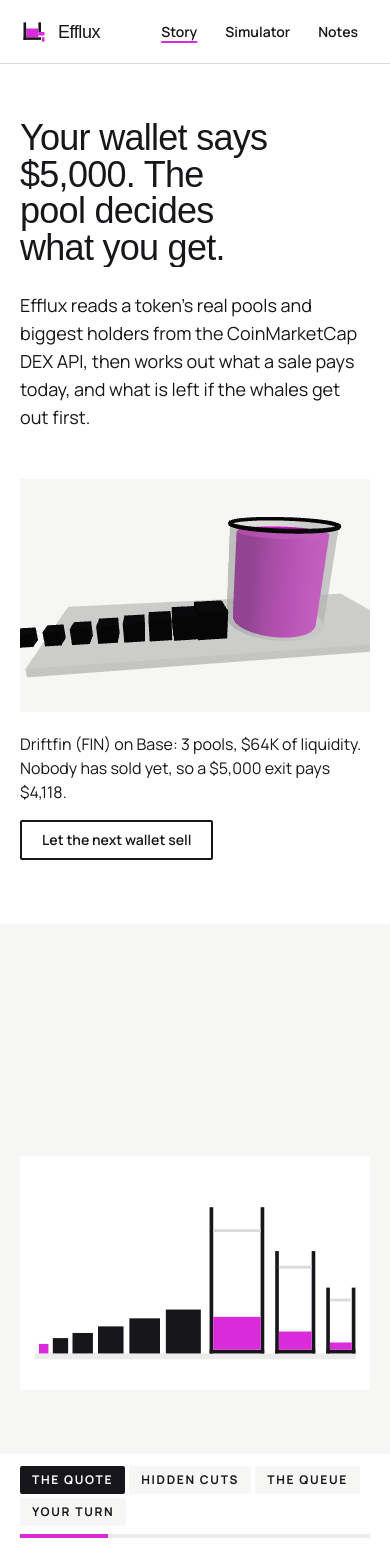
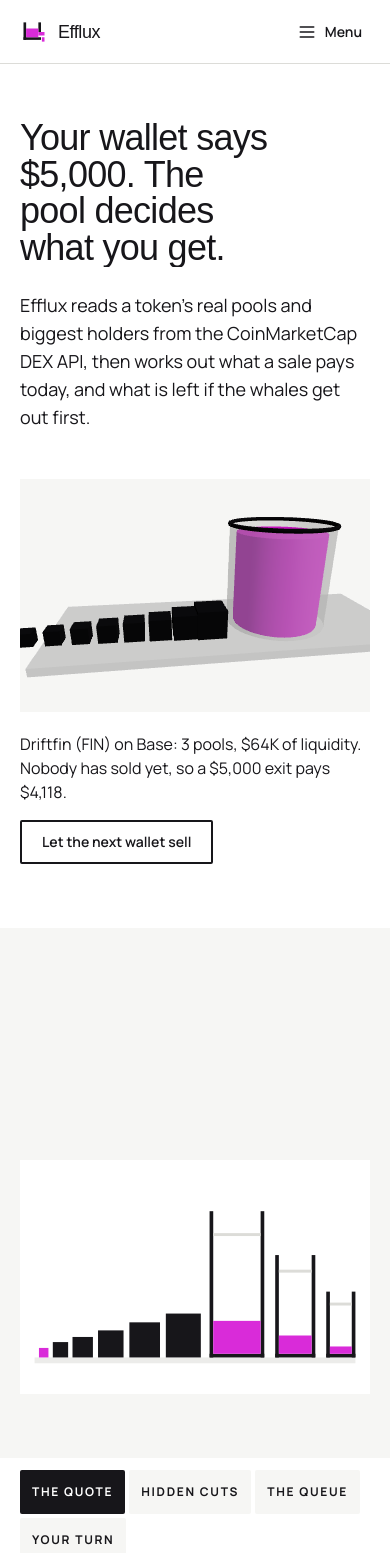
Before and after one commit to mericcintosun/efflux, a Next.js app: page / in a window 390 px wide. Shown: the top 1553 px of the page. Built offline with nearby package versions, Linux system fonts and the light colour scheme; a web font is replaced by a local one.

Commit message:
fix: mobile nav, overflow containers and 44px touch targets

```diff
--- a/app/error.tsx
+++ b/app/error.tsx
@@ -14,7 +14,7 @@ export default function Error({ reset }: { error: Error & { digest?: string }; r
           body="Try again, or go back to the story and start from the top."
           onRetry={reset}
         >
-          <Button asChild variant="outline">
+          <Button asChild variant="outline" className="min-h-11">
             <Link href="/">Back to the story</Link>
           </Button>
         </ErrorState>
--- a/app/not-found.tsx
+++ b/app/not-found.tsx
@@ -8,7 +8,7 @@ export default function NotFound() {
         <p className="text-xs font-bold uppercase tracking-[0.18em]">Efflux</p>
         <h1 className="max-w-[20ch] text-3xl leading-tight md:text-5xl">There is no page at this address.</h1>
         <p className="max-w-[60ch] text-lg">The story, the simulator and the notes are all one click away.</p>
-        <Button asChild variant="outline">
+        <Button asChild variant="outline" className="min-h-11">
           <Link href="/">Back to Efflux</Link>
         </Button>
       </div>
--- a/app/notes/error.tsx
+++ b/app/notes/error.tsx
@@ -9,7 +9,7 @@ export default function NotesError({ reset }: { error: Error & { digest?: string
   return (
     <div className="mx-auto max-w-6xl px-5 py-14 md:px-8 md:py-20">
       <ErrorState title="The notes could not load." body="Try again, or open the simulator and run a token yourself." onRetry={reset}>
-        <Button asChild variant="outline">
+        <Button asChild variant="outline" className="min-h-11">
           <Link href="/play">Open the simulator</Link>
         </Button>
       </ErrorState>
--- a/app/play/error.tsx
+++ b/app/play/error.tsx
@@ -13,7 +13,7 @@ export default function PlayError({ reset }: { error: Error & { digest?: string
         body="CoinMarketCap or our server did not answer in time. Try again; the sample tokens come back from the bundled snapshot if the live call still fails."
         onRetry={reset}
       >
-        <Button asChild variant="outline">
+        <Button asChild variant="outline" className="min-h-11">
           <Link href="/play">Start the simulator fresh</Link>
         </Button>
       </ErrorState>
--- a/components/pool-scene-frame.tsx
+++ b/components/pool-scene-frame.tsx
@@ -103,12 +103,12 @@ export function PoolSceneFrame({ token }: { token: TokenSnapshot }) {
             </>
           )}
         </p>
-        <div className="flex shrink-0 gap-2">
-          <Button variant="outline" onClick={pour} disabled={max === 0}>
+        <div className="flex shrink-0 flex-wrap gap-2">
+          <Button variant="outline" className="min-h-11" onClick={pour} disabled={max === 0}>
             {sold >= max ? "Refill the pool" : "Let the next wallet sell"}
           </Button>
           {sold > 0 && sold < max ? (
-            <Button variant="ghost" onClick={() => setSold(0)}>
+            <Button variant="ghost" className="min-h-11" onClick={() => setSold(0)}>
               Reset
             </Button>
           ) : null}
--- a/components/site-header.tsx
+++ b/components/site-header.tsx
@@ -2,6 +2,8 @@
 
 import Link from "next/link";
 import { usePathname } from "next/navigation";
+import { useEffect, useState } from "react";
+import { Menu, X } from "lucide-react";
 import { BrandMark } from "@/components/brand-mark";
 import { cn } from "@/lib/utils";
 
@@ -15,18 +17,31 @@ function isActive(pathname: string, href: string): boolean {
   return href === "/" ? pathname === "/" : pathname === href || pathname.startsWith(`${href}/`);
 }
 
-// HEADER row of IDENTITY.md: solid ground, border-b in LINE, sticky.
-// One brand mark, inside the brand link.
+const PANEL_ID = "site-nav-panel";
+
+// HEADER row of IDENTITY.md: solid ground, border-b in LINE, sticky, h-16.
+// One brand mark, inside the brand link. Below md the links move into a
+// disclosure panel opened by one button; it closes on every route change.
 export function SiteHeader() {
   const pathname = usePathname() ?? "/";
+  const [open, setOpen] = useState(false);
+
+  useEffect(() => {
+    setOpen(false);
+  }, [pathname]);
+
   return (
     <header className="sticky top-0 z-40 h-16 border-b border-border bg-background">
       <div className="mx-auto flex h-full max-w-6xl items-center justify-between gap-4 px-5 md:px-8">
-        <Link href="/" className="flex items-center gap-2.5 font-display text-lg tracking-tight focus-visible:outline-2 focus-visible:outline-offset-4 focus-visible:outline-foreground">
+        <Link
+          href="/"
+          className="flex min-h-11 items-center gap-2.5 font-display text-lg tracking-tight focus-visible:outline-2 focus-visible:outline-offset-4 focus-visible:outline-foreground"
+        >
           <BrandMark />
           Efflux
         </Link>
-        <nav aria-label="Main">
+
+        <nav aria-label="Main" className="hidden md:block">
           <ul className="flex items-center gap-1 text-sm font-semibold">
             {NAV.map((n) => {
               const active = isActive(pathname, n.href);
@@ -36,7 +51,7 @@ export function SiteHeader() {
                     href={n.href}
                     aria-current={active ? "page" : undefined}
                     className={cn(
-                      "inline-block rounded-xs px-3 py-2 underline-offset-4 hover:bg-surface hover:underline focus-visible:outline-2 focus-visible:outline-offset-2 focus-visible:outline-foreground",
+                      "inline-flex min-h-11 items-center rounded-xs px-3 underline-offset-4 hover:bg-surface hover:underline focus-visible:outline-2 focus-visible:outline-offset-2 focus-visible:outline-foreground",
                       active && "underline decoration-primary decoration-2"
                     )}
                   >
@@ -47,7 +62,45 @@ export function SiteHeader() {
             })}
           </ul>
         </nav>
+
+        <button
+          type="button"
+          className="inline-flex min-h-11 min-w-11 items-center justify-center gap-2 rounded-xs px-2 text-sm font-semibold hover:bg-surface focus-visible:outline-2 focus-visible:outline-offset-2 focus-visible:outline-foreground md:hidden"
+          aria-expanded={open}
+          aria-controls={PANEL_ID}
+          onClick={() => setOpen((o) => !o)}
+        >
+          {open ? <X aria-hidden="true" className="size-5" /> : <Menu aria-hidden="true" className="size-5" />}
+          <span>{open ? "Close" : "Menu"}</span>
+        </button>
       </div>
+
+      <nav
+        id={PANEL_ID}
+        aria-label="Main, small screens"
+        className={cn("absolute inset-x-0 top-16 border-b border-border bg-background md:hidden", open ? "block" : "hidden")}
+      >
+        <ul className="mx-auto max-w-6xl px-5 py-2 text-base font-semibold">
+          {NAV.map((n) => {
+            const active = isActive(pathname, n.href);
+            return (
+              <li key={n.href}>
+                <Link
+                  href={n.href}
+                  aria-current={active ? "page" : undefined}
+                  onClick={() => setOpen(false)}
+                  className={cn(
+                    "flex min-h-11 w-full items-center px-2 hover:bg-surface focus-visible:outline-2 focus-visible:outline-offset-2 focus-visible:outline-foreground",
+                    active && "underline decoration-primary decoration-2 underline-offset-4"
+                  )}
+                >
+                  {n.label}
+                </Link>
+              </li>
+            );
+          })}
+        </ul>
+      </nav>
     </header>
   );
 }
--- a/components/story-scroll.tsx
+++ b/components/story-scroll.tsx
@@ -130,7 +130,7 @@ function StoryChapters({ token, source }: { token: TokenSnapshot; source: DataSo
                       jump(i);
                     }}
                     className={cn(
-                      "inline-block rounded-xs px-3 py-1.5 text-xs font-bold uppercase tracking-[0.14em] transition-colors",
+                      "inline-flex min-h-11 items-center rounded-xs px-3 text-xs font-bold uppercase tracking-[0.14em] transition-colors md:min-h-9",
                       i === active ? "bg-foreground text-background" : "bg-surface text-foreground hover:bg-deep"
                     )}
                   >
@@ -172,7 +172,7 @@ function StoryChapters({ token, source }: { token: TokenSnapshot; source: DataSo
           <div className="mx-auto max-w-6xl px-5 py-16 md:px-8 md:py-24">
             <h2 className="max-w-[24ch] text-2xl leading-tight md:text-4xl">{lines[i]}</h2>
             {c.preset === null ? (
-              <Button asChild size="lg" className="mt-10">
+              <Button asChild size="lg" className="mt-10 min-h-11">
                 <Link href={`/play?token=${token.slug}`}>Simulate your own exit</Link>
               </Button>
             ) : null}
```
